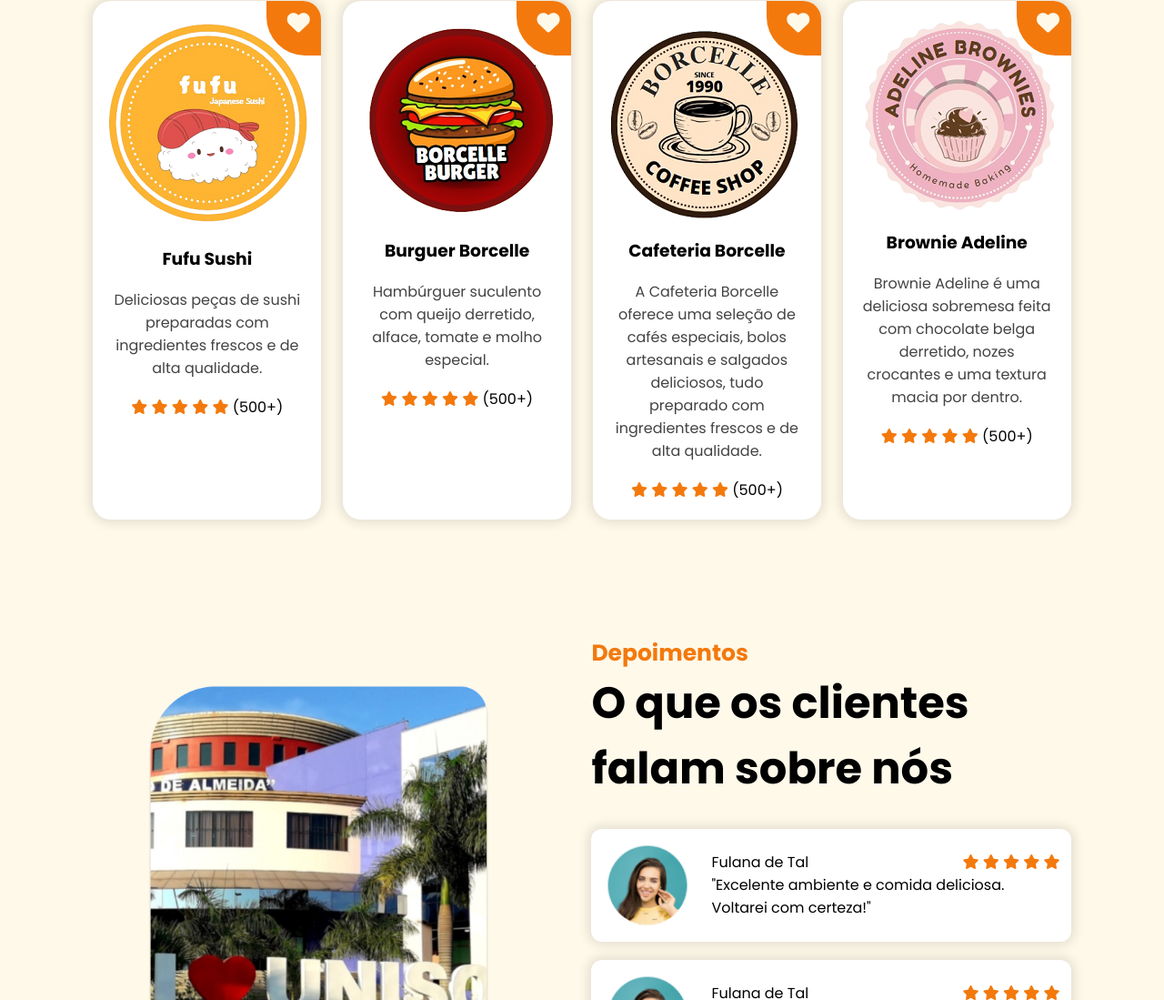
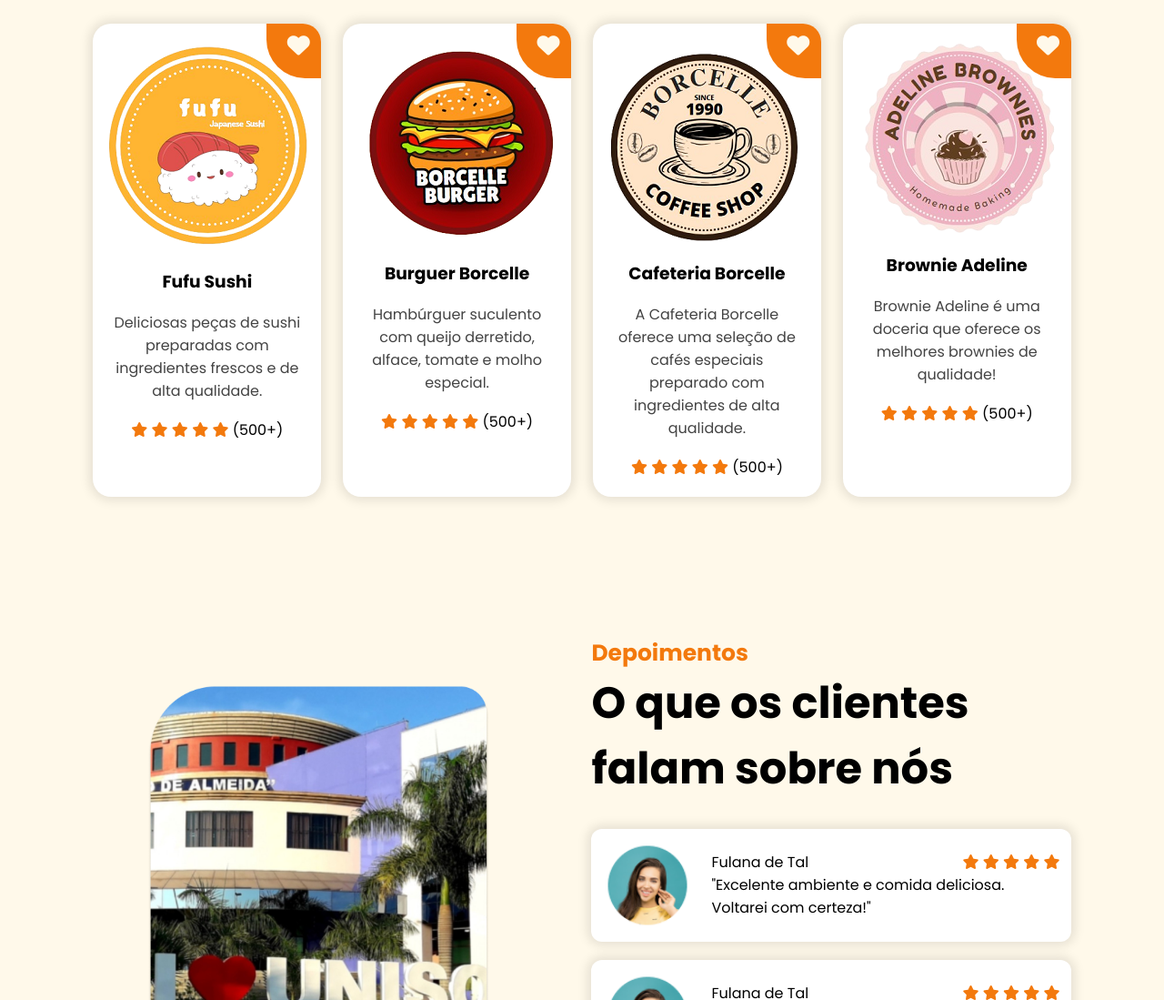
Before and after one commit to 0Naclara/Uniso-Eats, a plain HTML site: page index.html in a window 1280 px wide. Shown: the part 1009-2108 px from the top of the page at 91% size. Drawn offline with nearby package versions, Linux system fonts and the light colour scheme.

Commit message:
Update index.html

```diff
--- a/index.html
+++ b/index.html
@@ -176,8 +176,7 @@
                     </h3>
 
                     <span class="dish-description">
-                      A Cafeteria Borcelle oferece uma seleção de cafés especiais, bolos artesanais e salgados deliciosos,
-                        tudo preparado com ingredientes frescos e de alta qualidade.
+                      A Cafeteria Borcelle oferece uma seleção de cafés especiais preparado com ingredientes de alta qualidade.
                     </span>
 
                     <div class="dish-rate">
@@ -204,7 +203,7 @@
                     </h3>
 
                     <span class="dish-description">
-                        Brownie Adeline é uma deliciosa sobremesa feita com chocolate belga derretido, nozes crocantes e uma textura macia por dentro.
+                        Brownie Adeline é uma doceria que oferece os melhores brownies de qualidade!
                     </span>
 
                     <div class="dish-rate">
```
